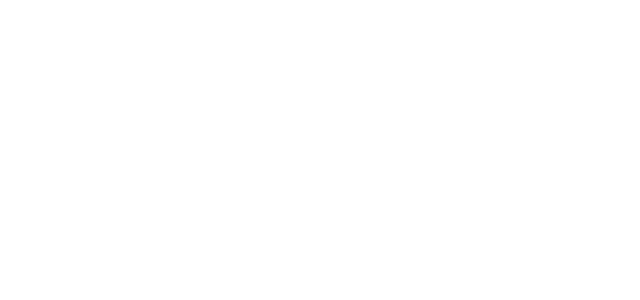
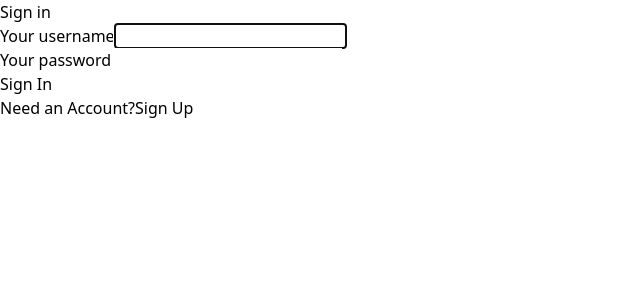
Before and after one commit to NhanPhan159/TRIPDLY, a React (Vite) app in the folder client/: page /login in a window 1280 px wide. Before the commit this address had no page. Shown: the top 300 px of the page, without its empty margins (0-640 px from the left). Built offline with nearby package versions, Linux system fonts and the light colour scheme.

Commit message:
FE : protect route

```diff
--- a/client/src/App.tsx
+++ b/client/src/App.tsx
@@ -1,16 +1,33 @@
 import Login from "./pages/login"
-import Home from "./pages/home"
-import { BrowserRouter, Routes, Route } from "react-router-dom"
+import Visitor from "./pages/visitorPage"
+import Guide from "./pages/guide"
+import Admin from "./pages/admin"
+import { Routes, Route } from "react-router-dom"
+import Layout from "./components/layout"
+import Unauth from "./pages/unauth"
+import RequireAuth from "./components/requireAuth"
 
 function App() {
 
   return (
-    <BrowserRouter>
       <Routes>
-        <Route path="/" element={<Login/>} />
-        <Route path="/home" element={<Home/>} />
+        <Route path="/" element={<Layout/>}>
+          {/** public route */}
+          <Route path="login" element={<Login/>} />
+          <Route path="unauth" element={<Unauth/>} />
+        </Route>
+
+          {/** private route */}
+          <Route element={<RequireAuth allowRole={["VISITOR"]}/>}>
+            <Route path="visitor" element={<Visitor/>} />
+          </Route>
+          <Route element={<RequireAuth allowRole={["GUIDE"]}/>}>
+            <Route path="guide" element={<Guide/>} />
+          </Route>
+          <Route element={<RequireAuth allowRole={["ADMIN"]}/>}>
+            <Route path="admin" element={<Admin/>} />
+          </Route>
       </Routes>
-    </BrowserRouter>
   )
 }
 
--- /dev/null
+++ b/client/src/components/layout.tsx
@@ -0,0 +1,11 @@
+import { Outlet } from "react-router-dom";
+
+const Layout = () => {
+    return (
+        <div>
+            <Outlet/>
+        </div>
+     );
+}
+
+export default Layout;
--- /dev/null
+++ b/client/src/components/requireAuth.tsx
@@ -0,0 +1,21 @@
+import { Navigate, Outlet, useLocation } from "react-router-dom";
+
+type prop = {
+    allowRole : [String]
+}
+
+const RequireAuth = ({allowRole}:prop) => {
+    const isLogin = Boolean(localStorage.getItem("isLogin"))
+
+    const role = localStorage.getItem("role")
+    const location = useLocation()
+    return (
+        isLogin && allowRole.find((curr : any)=>role === curr)
+        ?<Outlet/>
+        :isLogin
+        ?<Navigate to={'/unauth'} state={{from:location}} replace />
+        :<Navigate to={'/login'} state={{from:location}} replace />
+     );
+}
+
+export default RequireAuth;
--- a/client/src/main.tsx
+++ b/client/src/main.tsx
@@ -2,9 +2,15 @@ import React from 'react'
 import ReactDOM from 'react-dom/client'
 import App from './App.tsx'
 import './index.css'
+import { BrowserRouter, Routes, Route } from "react-router-dom"
+
 
 ReactDOM.createRoot(document.getElementById('root')!).render(
   <React.StrictMode>
-    <App />
+    <BrowserRouter>
+      <Routes>
+        <Route path="/*" element={<App/>} />
+      </Routes>
+    </BrowserRouter>
   </React.StrictMode>,
 )
--- /dev/null
+++ b/client/src/pages/admin.tsx
@@ -0,0 +1,7 @@
+const Admin = () => {
+    return (
+        <div>This is admin pages</div>
+     );
+}
+
+export default Admin;
--- /dev/null
+++ b/client/src/pages/guide.tsx
@@ -0,0 +1,7 @@
+const Guide = () => {
+    return (
+        <div>This is guide pages</div>
+     );
+}
+
+export default Guide;
--- a/client/src/pages/home.tsx
+++ /dev/null
@@ -1,6 +0,0 @@
-const Home = () =>{
-    return (
-        <div>Hello world</div>
-    )
-}
-export default Home
--- a/client/src/pages/login.tsx
+++ b/client/src/pages/login.tsx
@@ -30,8 +30,12 @@ const Login = () => {
             const response =  await axios.post("http://127.0.0.1:4000/account/login",{ username, password },);
             setUser('');
             setPwd('');
+            const role = response.data.role
+            localStorage.setItem("isLogin","yes")
+            localStorage.setItem("role",role)
+
             if(response.status)
-                navigate("/home")
+                navigate(`/${role.toLowerCase()}`)
 
         } catch (err:any) {
             if (!err?.response) {
--- /dev/null
+++ b/client/src/pages/unauth.tsx
@@ -0,0 +1,8 @@
+const Unauth = () => {
+    return (
+    <div>
+        You are not have authen in this page
+    </div> );
+}
+
+export default Unauth;
--- /dev/null
+++ b/client/src/pages/visitorPage.tsx
@@ -0,0 +1,7 @@
+const Visitor = () => {
+    return (
+        <div>This is visitorPage</div>
+     );
+}
+
+export default Visitor;
```
